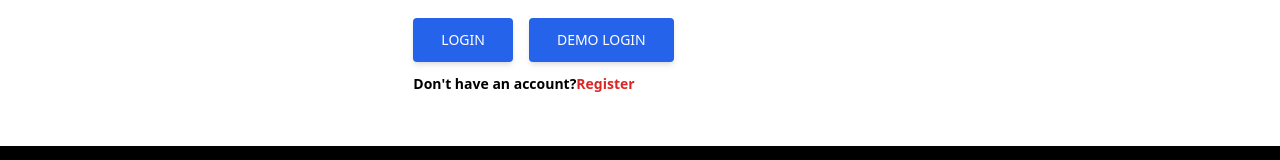
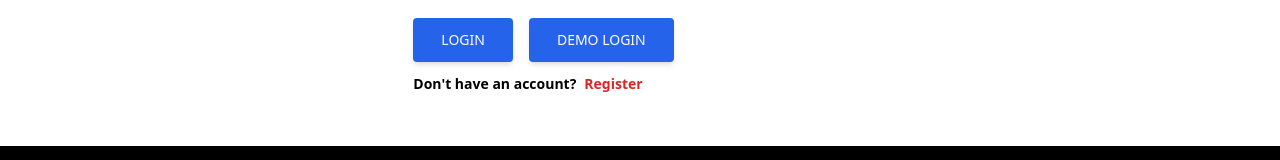
Before and after one commit to Valentine-chinedu/onstore_frontend, a React (Create React App) app: page /login in a window 1280 px wide. Shown: the part 174-334 px from the top of the page. Built offline with nearby package versions, Linux system fonts and the light colour scheme; no server answers; a web font is replaced by a local one.

Commit message:
refactor: update demo login button to dispatch user login action directly

```diff
--- a/src/pages/users/login.tsx
+++ b/src/pages/users/login.tsx
@@ -87,23 +87,30 @@ const Login = () => {
 								Login
 							</button>
 							<button
-								type='submit'
+								type='button'
 								className='inline-block rounded bg-blue-600 px-7 py-3 text-sm font-medium uppercase leading-snug text-white shadow-md transition duration-150 ease-in-out hover:bg-blue-700 hover:shadow-lg focus:bg-blue-700 focus:shadow-lg focus:outline-none focus:ring-0 active:bg-blue-800 active:shadow-lg'
-								onClick={() => handleDemoLogin()}
-								data-testid='demo-login-button'
+								onClick={() => {
+									handleDemoLogin();
+									dispatch(
+										userLogin({
+											email: 'valentine11.dev@gmail.com',
+											password: 'Young2sis',
+										})
+									);
+								}}
 							>
 								Demo Login
 							</button>
 						</div>
-						<p className='mt-2 mb-0 pt-1 text-sm font-semibold'>
-							Don't have an account?
+						<div className='mt-2 mb-0 flex gap-2 pt-1 text-sm font-semibold'>
+							<p>Don't have an account?</p>
 							<Link
 								to='/register'
 								className='text-red-600 transition duration-200 ease-in-out hover:text-red-700 focus:text-red-700'
 							>
 								Register
 							</Link>
-						</p>
+						</div>
 					</div>
 				</form>
 			</div>
```
